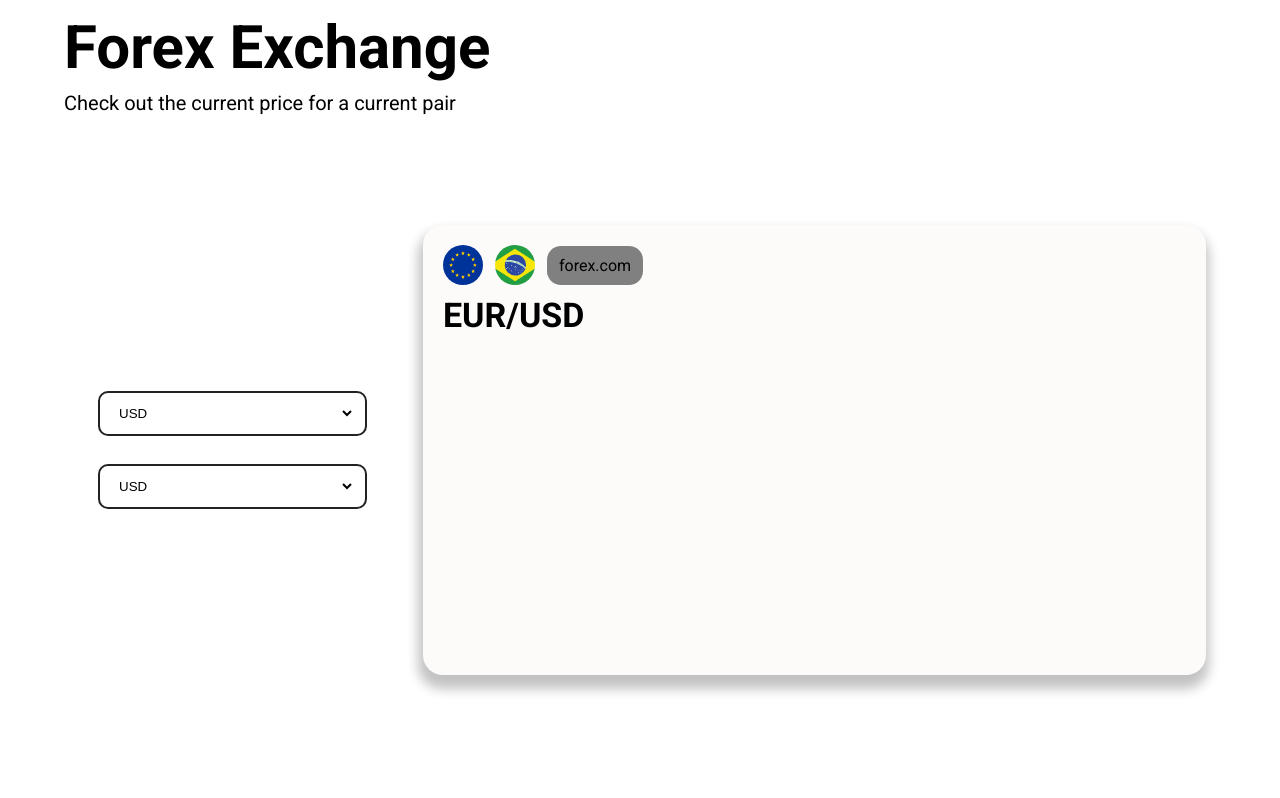
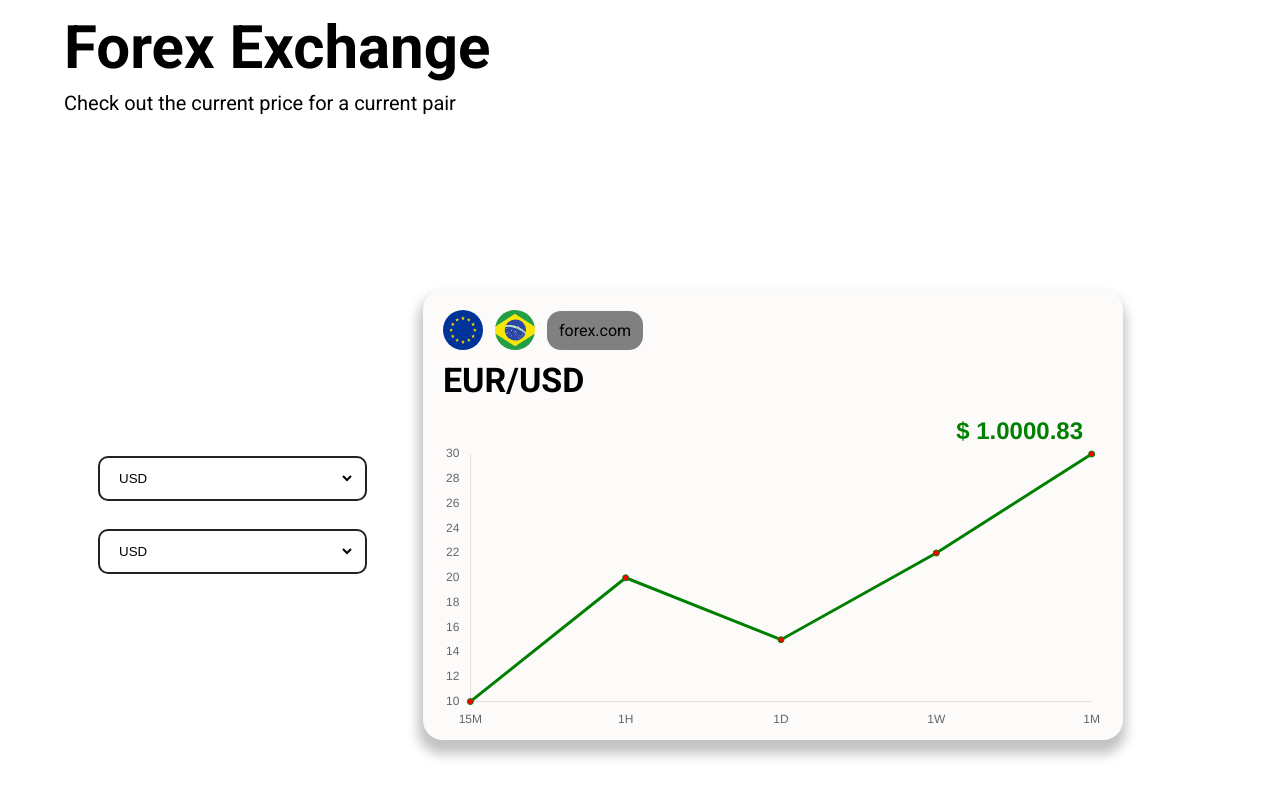
Before and after one commit to VitorTorquato/forex-exchange, a Vue app: page / in a window 1280 px wide. Shown: the top 798 px of the page. Built offline with nearby package versions, Linux system fonts and the light colour scheme; some icons are missing.

Commit message:
chart added

```diff
--- a/package.json
+++ b/package.json
@@ -9,8 +9,10 @@
     "preview": "vite preview"
   },
   "dependencies": {
+    "chart.js": "^4.4.7",
     "flag-icons": "^7.3.2",
-    "vue": "^3.5.13"
+    "vue": "^3.5.13",
+    "vue-chartjs": "^5.3.2"
   },
   "devDependencies": {
     "@vitejs/plugin-vue": "^5.2.1",
--- a/src/App.vue
+++ b/src/App.vue
@@ -1,11 +1,13 @@
 <script >
   import "/node_modules/flag-icons/css/flag-icons.min.css";
 
+  import Chart from "./components/chart/Chart.vue";
   import Input from './components/input/Input.vue';
   export default{
     name:'App',
     components:{
-      Input
+      Input,
+      Chart
     }
   }
 </script>
@@ -36,6 +38,9 @@
                     <span class="currency">EUR/USD</span>
                   </div>
 
+                  <div class="chart">
+                    <Chart/>
+                  </div>
 
               </div>
           </section>
@@ -68,7 +73,7 @@
 
     section{
     width: 100%;
-    height: calc(100vh - 130px);
+    height: 100vh;
     padding: 2rem 1rem;
     display: flex;
     align-items: center;
@@ -88,8 +93,9 @@
   }
 
   .chart_container{
-    flex: 1;
-    height: 90%;
+    width: 100%;
+    max-width: 700px;
+    height: 100%;
     max-height: 45rem;
     padding: 2rem;
    background-color:rgb(253, 250, 250);
@@ -97,6 +103,8 @@
     box-shadow: -1px 10px 12px 4px rgba(0,0,0,0.24);
   -webkit-box-shadow: -1px 10px 12px 4px rgba(0,0,0,0.24);
   -moz-box-shadow: -1px 10px 12px 4px rgba(0,0,0,0.24);
+
+
 
 
 
@@ -142,6 +150,12 @@
 
   }
 
+  .chart{
+    max-width: 100%;
+    max-height: fit-content;
+    overflow: hidden;
+  }
+
   }
 
 
--- /dev/null
+++ b/src/components/chart/Chart.vue
@@ -0,0 +1,85 @@
+<template>
+    <Line :data="data" :options="options" />
+  </template>
+
+  <script>
+
+  import {
+    Chart as ChartJS,
+    Title,
+    Tooltip,
+    Legend,
+    LineElement,
+    CategoryScale,
+    LinearScale,
+    PointElement
+  } from 'chart.js'
+  import { Line } from 'vue-chartjs'
+
+  // Registrar os componentes necessários para gráficos de linha
+  ChartJS.register(CategoryScale, LinearScale, LineElement, PointElement, Title, Tooltip, Legend)
+
+  export default {
+    name: 'App',
+    components: {
+      Line
+    },
+    data() {
+      return {
+        data: {
+          labels: ['15M', '1H', '1D' , '1W' , '1M'],
+          datasets: [
+            {
+              label: '$ 1.0000.83',
+              data: [10, 20, 15,22 ,30],
+              borderColor: 'green',
+              backgroundColor: 'rgba(255, 0, 0, 1)',
+              fill: true
+            }
+          ]
+        },
+        options: {
+          responsive: true,
+          plugins:{
+            legend:{
+                display: true,
+                position:'top',
+                align:'end',
+                labels:{
+                    color:'green',
+                    font:{
+                        size:24,
+                        weight: 'bold'
+                    },
+                    usePointStyle: false, // Remove os ícones coloridos
+                    boxWidth: 0,
+                    padding:20
+                },
+            },
+
+          },
+          scales:{
+                x:{
+                    grid:{
+                        display:false,
+                        drawBorder:true
+                    },
+                    ticks:{
+                        display:true
+                    }
+                },
+                y:{
+                    grid: {
+                        display:false,
+                        drawBorder:true
+                    },
+                    ticks:{
+                        display:true
+                    }
+                }
+            }
+        }
+      }
+    }
+  }
+  </script>
```
Also changed, not shown: 1 other file (tests, documents, lock files or other folders).
